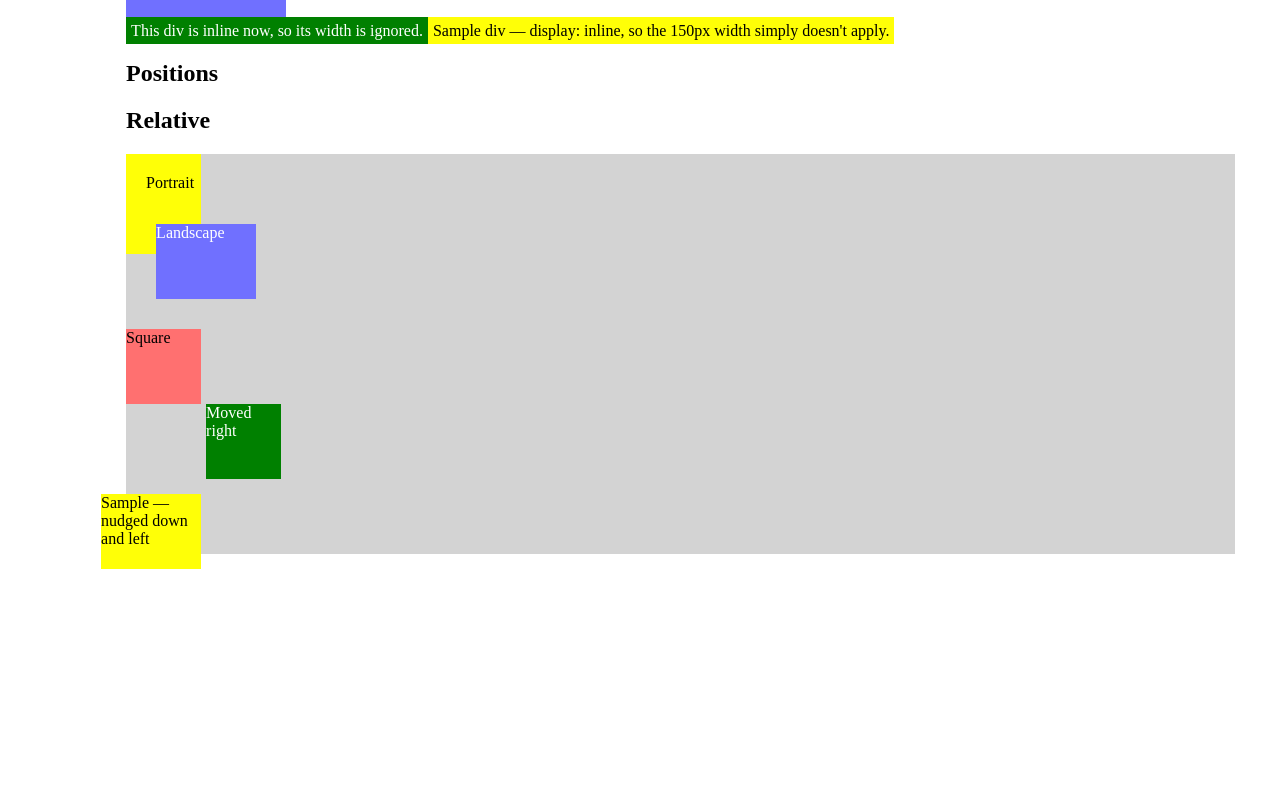
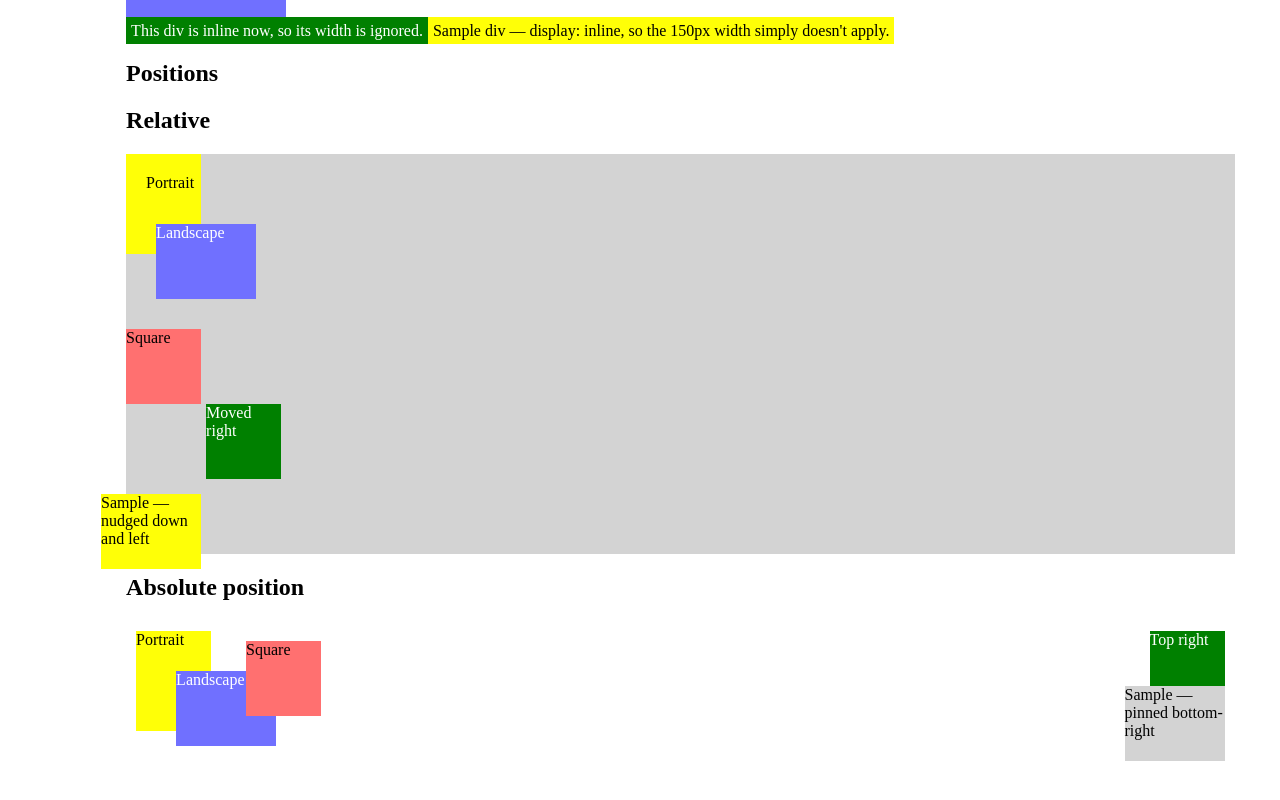
Before and after one commit to Jefferson0511/webdev-client, a Next.js app: page /labs/lab2 in a window 1280 px wide. Shown: the part 5578-6378 px from the top of the page. Before the commit the page ends 6147 px from the top, so only its background shows below. Built offline with nearby package versions, Linux system fonts and the light colour scheme.

Commit message:
absolute positions

```diff
--- a/app/labs/lab2/Positions.tsx
+++ b/app/labs/lab2/Positions.tsx
@@ -23,6 +23,30 @@ export default function Positions() {
           </div>
         </div>
       </div>
+      <div id="wd-css-position-absolute">
+        <h2>Absolute position</h2>
+        <div className="wd-pos-relative" style={{ height: 150 }}>
+          <div className="wd-pos-absolute-10-10 wd-bg-color-yellow wd-dimension-portrait">
+            Portrait
+          </div>
+          <div className="wd-pos-absolute-50-50 wd-bg-color-blue wd-fg-color-white wd-dimension-landscape">
+            Landscape
+          </div>
+          <div className="wd-pos-absolute-120-20 wd-bg-color-red wd-dimension-square">
+            Square
+          </div>
+          <div className="wd-pos-absolute-top-right wd-bg-color-green wd-fg-color-white wd-dimension-square">
+            Top right
+          </div>
+          <div
+            id="wd-ai-absolute"
+            className="wd-ai-pos-absolute-br wd-bg-color-gray wd-dimension-landscape"
+          >
+            Sample — pinned bottom-right
+          </div>
+        </div>
+        <br /><br /><br /><br /><br /><br /><br />
+      </div>
     </div>
   );
 }
--- a/app/labs/lab2/index.css
+++ b/app/labs/lab2/index.css
@@ -315,3 +315,29 @@ p#wd-ai-id-selector {
   top: 15px;
   right: 25px;
 }
+
+.wd-pos-absolute-10-10 {
+  position: absolute;
+  top: 10px;
+  left: 10px;
+}
+.wd-pos-absolute-50-50 {
+  position: absolute;
+  top: 50px;
+  left: 50px;
+}
+.wd-pos-absolute-120-20 {
+  position: absolute;
+  top: 20px;
+  left: 120px;
+}
+.wd-pos-absolute-top-right {
+  position: absolute;
+  top: 10px;
+  right: 10px;
+}
+.wd-ai-pos-absolute-br {
+  position: absolute;
+  right: 10px;
+  bottom: 10px;
+}
```
